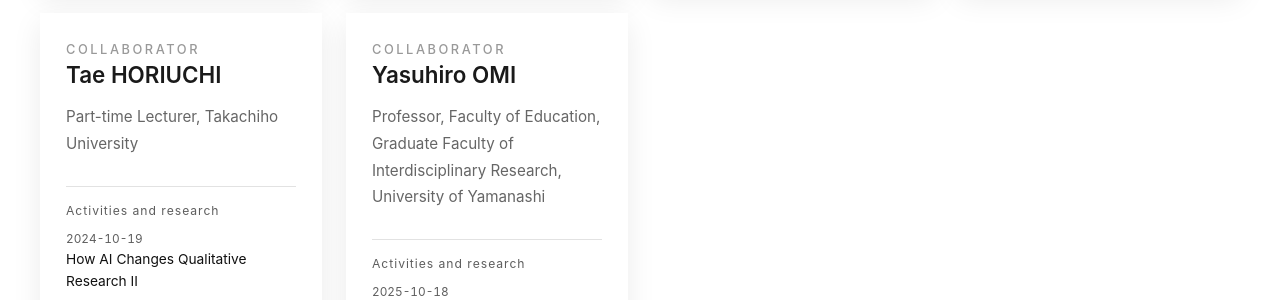
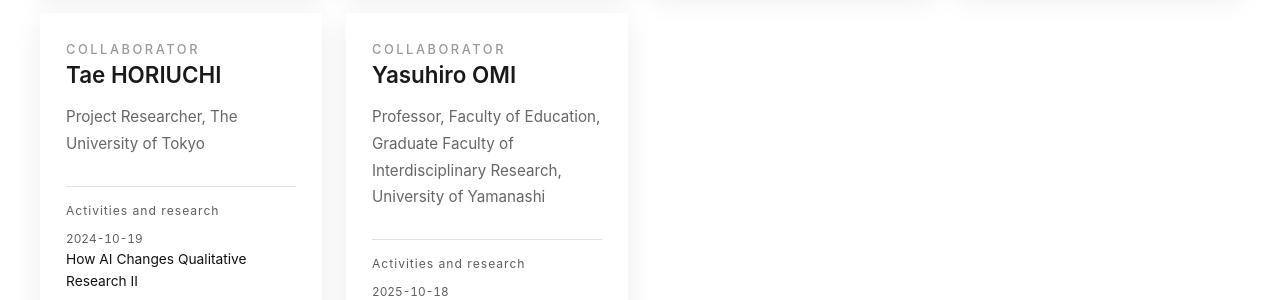
Before and after one commit to xuehaisheng/ai-qualitative-research, a Jekyll site: the page built from members.html, in a window 1280 px wide and 900 px high, scrolled down 1371 px. Shown: the part 153-453 px from the top of the window. Built offline with Jekyll 4.4.1, drawn with Linux system fonts in a browser that asks for light colours.

Commit message:
Horiuchi: use her University of Tokyo project researcher position
Co-Authored-By: Claude Opus 5.5 <noreply@anthropic.com>
Claude-Session: https://claude.ai/code/session_01Lmg6w9NJRA6yGBV9Eynzga

```diff
--- a/_data/members.json
+++ b/_data/members.json
@@ -180,8 +180,8 @@
       "en": "Collaborator"
     },
     "affiliation": {
-      "ja": "高千穂大学 兼任講師",
-      "en": "Part-time Lecturer, Takachiho University"
+      "ja": "東京大学 特任研究員",
+      "en": "Project Researcher, The University of Tokyo"
     },
     "bio": {
       "ja": "",
```
